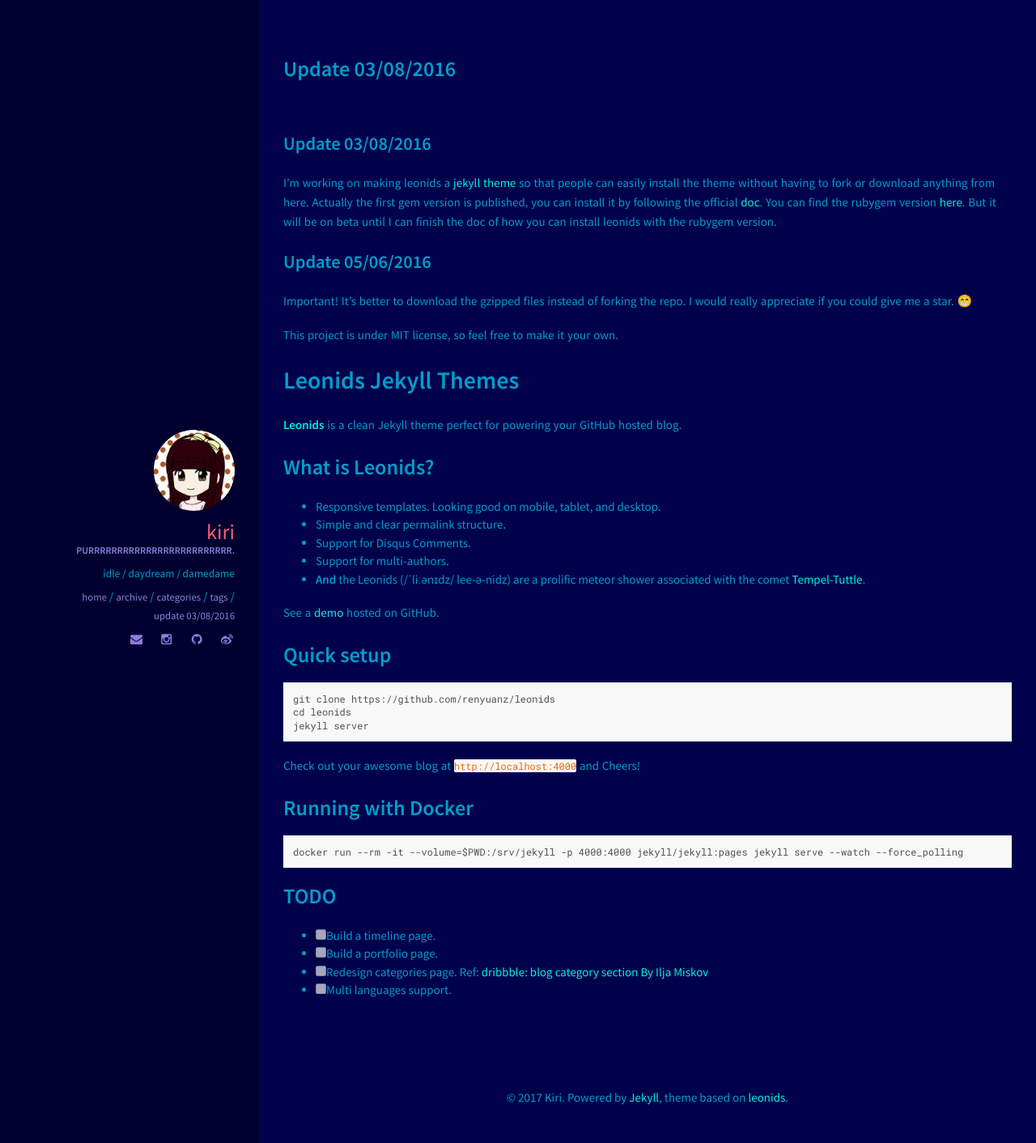
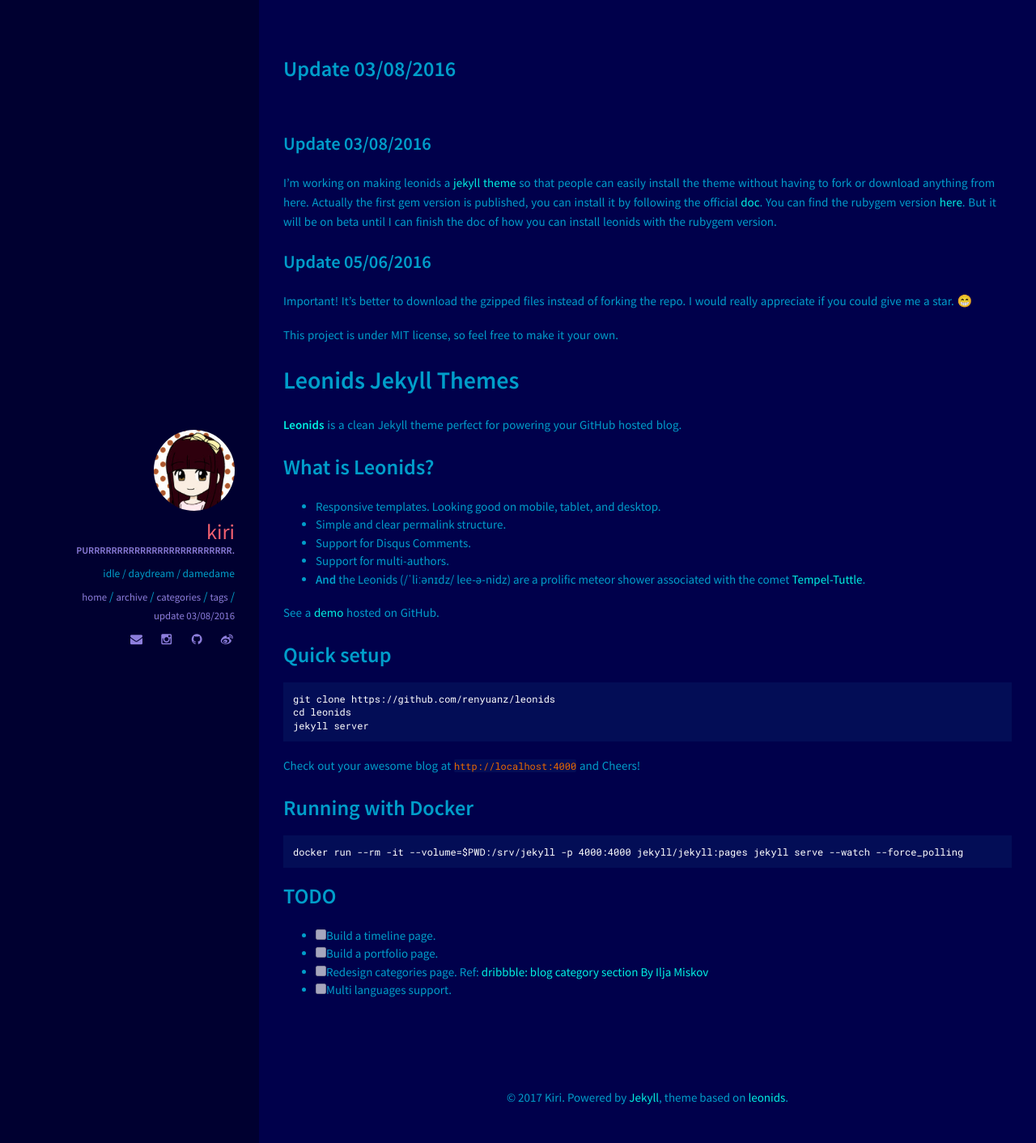
Before and after one commit to kiriro/kiriro.github.io, a Jekyll site: the page built from README-Leonids.md, in a window 1280 px wide. Shown: the whole page at 81% size. Built offline with Jekyll 4.4.1, drawn with Linux system fonts in a browser that asks for light colours; our own code applies the rules of GitHub Pages for plain Markdown files.

Commit message:
style changed.

```diff
--- a/_includes/head.html
+++ b/_includes/head.html
@@ -15,7 +15,7 @@
 
   <!-- Icons -->
   <!-- 16x16 -->
-  <link rel="shortcut icon" href="{{ "/assets/img/favicon.ico" | relative_url }}">
+  <link rel="shortcut icon" href="{{ "/favicon.ico" | relative_url }}">
   <!-- 32x32 -->
-  <link rel="shortcut icon" href="{{ "/assets/img/favicon.png" | relative_url }}">
+  <link rel="shortcut icon" href="{{ "/favicon.png" | relative_url }}">
 </head>
--- a/_includes/social-links.html
+++ b/_includes/social-links.html
@@ -14,7 +14,7 @@
   <ul>
     {% if author.email %}
       <li>
-      <script>gen_mail_to_link('{{ author.email }}', 'Hello from website');</script>
+      <script>gen_mail_to_link('{{ author.email }}', 'OwO meow?');</script>
       </li>
     {% endif %}
     {% if author.twitter %}<li><a href="http://twitter.com/{{ author.twitter }}" class="social-link-item" target="_blank"><i class="fa fa-fw fa-twitter"></i></a></li>{% endif %}
--- a/_sass/components/_syntax-highlighting.scss
+++ b/_sass/components/_syntax-highlighting.scss
@@ -7,7 +7,7 @@
   font-family: $font-family-monospace;
   color: #525252;
   font-size: 0.9em;
-  background-color: #f8f8f8;
+  background-color: #030d56;
   font-size: ($font-size-base - 3);
 }
 code {
@@ -44,13 +44,13 @@
     position: relative;
   }
   pre code {
-    color: #525252;
+    color: $white;
     &::before {
       content: attr(data-lang);
       position: absolute;
       top: 0;
       right: 0;
-      color: #ccc;
+      color: $info;
       text-align: right;
       text-transform: uppercase;
       font-size: 0.85em;
--- a/_sass/components/_variables.scss
+++ b/_sass/components/_variables.scss
@@ -64,8 +64,8 @@
 $info:             #4bc6ff;
 
 // Tables
-$table-border-color: #d0d0d0 !default;
-$table-striped-color: #f2f2f2 !default;
+$table-border-color: #8edbff !default;
+$table-striped-color: #030d56 !default;
 
 // Grid Variables
 $num-cols: 12 !default;
```
Also changed, not shown: _posts/2017-04-18-release-candidate.md (+1 -1 lines).
